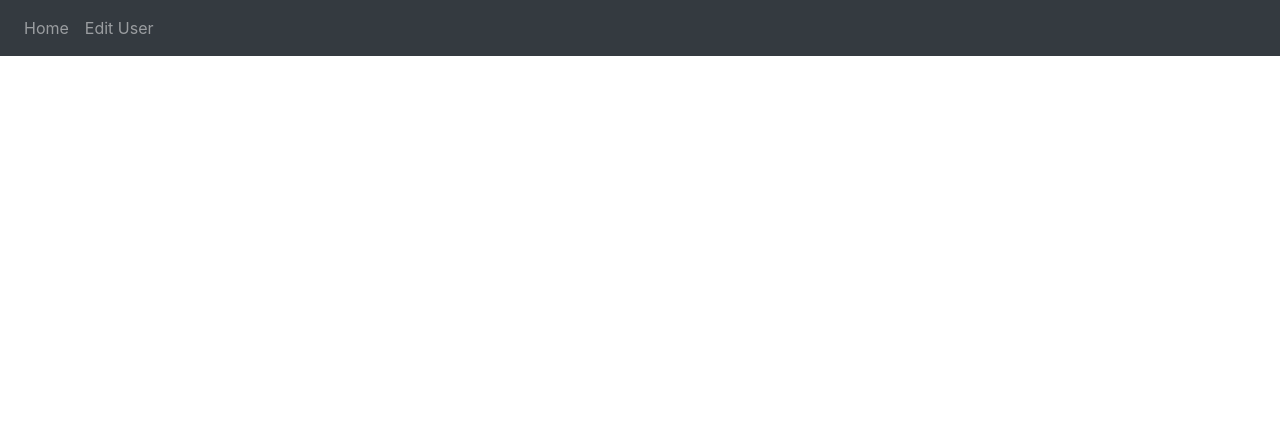
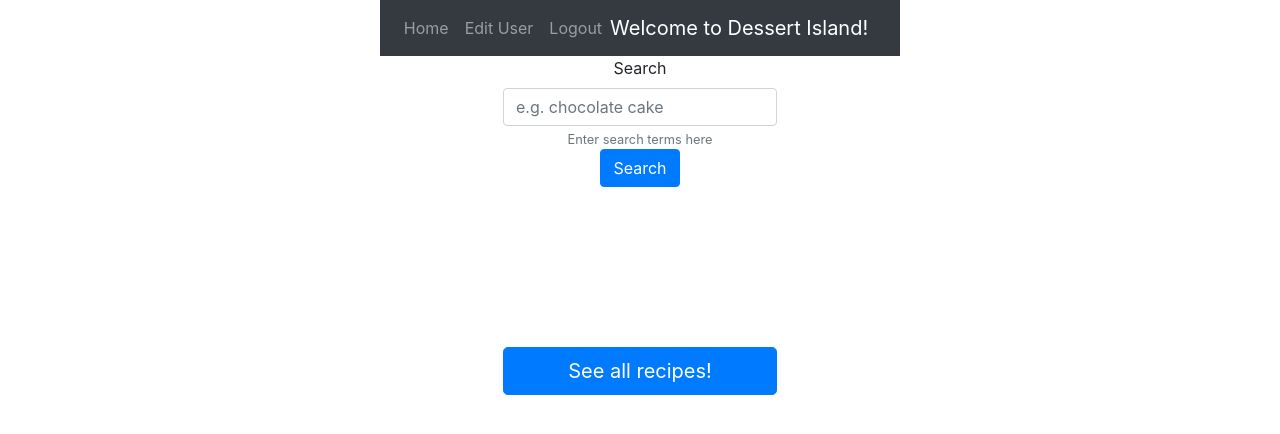
Before and after one commit to kgrowkgrow/frontDessertIsland, a React (Create React App) app: page / in a window 1280 px wide. Shown: the top 434 px of the page. Built offline with nearby package versions, Linux system fonts and the light colour scheme; sample sign-in values are in the browser's storage.

Commit message:
user CRUD done

```diff
--- a/package.json
+++ b/package.json
@@ -7,6 +7,7 @@
     "@testing-library/react": "^11.1.0",
     "@testing-library/user-event": "^12.1.10",
     "bootstrap": "^4.5.3",
+    "mdbreact": "^5.0.1",
     "react": "^17.0.1",
     "react-bootstrap": "^1.4.3",
     "react-dom": "^17.0.1",
--- a/src/Actions/user.js
+++ b/src/Actions/user.js
@@ -18,3 +18,16 @@ export const editUser = (user = {}) => {
         user
     }
 }
+
+export const logoutUser = () => {
+    return {
+        type: 'LOGOUT_USER'
+    }
+}
+
+export const deleteUser = (user = {}) => {
+    return {
+        type: 'DELETE_USER',
+        user
+    }
+}
--- a/src/App.css
+++ b/src/App.css
@@ -37,8 +37,8 @@
   }
 }
 
-#navBar {
+/* #navBar {
 position:absolute;
 left:0;
 right:0;
-}
+} */
--- a/src/App.js
+++ b/src/App.js
@@ -4,13 +4,13 @@ import { BrowserRouter as Router, Route, Redirect } from 'react-router-dom';
 import Container from 'react-bootstrap/Container';
 import Main from './Containers/Main';
 import EditUser from './Components/EditUser';
-
-
+import SiteNavbar from './Components/SiteNavbar';
 function App() {
 
   return (
     <Router>
       <Container className="App d-flex flex-column align-items-center">
+        <SiteNavbar/>
         {localStorage.token ? null : <Redirect to='/login'/> }
         <Route exact path='/login' component={LoginPage}/>
         <Route exact path='/' component={Main}/>
--- a/src/Components/EditUser.js
+++ b/src/Components/EditUser.js
@@ -3,9 +3,9 @@ import Form from 'react-bootstrap/Form';
 import Button from 'react-bootstrap/Button';
 import {connect} from 'react-redux'
 import {editUser} from '../Actions/user'
+import {logoutUser} from '../Actions/user';
 
 const EditUser = (props) => {
-    // set user state to what's what
 
     const [username, setUsername] = useState("")
     const [password, setPassword] = useState("")
@@ -57,10 +57,30 @@ const EditUser = (props) => {
         })
         .then(resp => resp.json())
         .then(data => {
-            // debugger
-            // let editFunction = props.editUser
             props.editUser(data.user)
+            props.history.push('/')
+
         })
+      }
+
+      const handleDelete = () => {
+        let result = window.confirm('Are you sure you want to delete your account?')
+
+        let token = localStorage.getItem('token')
+        if (result) {
+            fetch('http://localhost:3000/delete', {
+            method: 'DELETE',
+            headers: {'Content-Type': "application/json",
+            'Authorization' : `Bearer ${token}`}})
+            .then(resp => resp.json())
+            .then(data => {
+                console.log('inside handle delete:', data)
+                props.logoutUser()
+                localStorage.clear()
+                props.history.push('/login')
+            })
+
+        }
       }
 
     return (
@@ -89,6 +109,10 @@ const EditUser = (props) => {
                 <Button className='signup-button' variant="primary" type="submit">
                     Submit
                 </Button>
+
+                <Button className='delete-button' variant="danger" onClick={handleDelete}>
+                    Delete Account
+                </Button>
             </Form>
         </div>
     );
@@ -100,7 +124,8 @@ const EditUser = (props) => {
 
     const mapDispatchToProps = (dispatch) => {
         return {
-            editUser: editUser
+            editUser: (user) => dispatch(editUser(user)),
+            logoutUser: () => dispatch(logoutUser())
         }
     }
 
--- a/src/Components/Header.js
+++ /dev/null
@@ -1,32 +0,0 @@
-import React from 'react';
-import Navbar from 'react-bootstrap/Navbar'
-import Nav from 'react-bootstrap/Nav';
-import { useHistory } from "react-router-dom";
-
-const Header = () => {
-
-    const history = useHistory()
-
-    const goToHome = () => {
-        history.push("/")
-    }
-
-    const goToEdit = () => {
-        history.push("/edit")
-    }
-
-    return (
-        <div>
-            <div id='navBar'>
-                <Navbar bg="dark" variant="dark">
-                    <Nav className="navBar">
-                        <Nav.Link onClick={goToHome}>Home</Nav.Link>
-                        <Nav.Link onClick={goToEdit}>Edit User</Nav.Link>
-                    </Nav>
-                </Navbar>
-            </div>
-        </div>
-    );
-}
-
-export default Header;
--- /dev/null
+++ b/src/Components/SearchBar.js
@@ -0,0 +1,37 @@
+import React from 'react';
+import Form from 'react-bootstrap/Form';
+import Button from 'react-bootstrap/Button';
+
+
+const SearchBar = () => {
+    return (
+        <div>
+            <Form>
+                <Form.Group controlId="formBasicEmail">
+                    <Form.Label>Search</Form.Label>
+                    <Form.Control type="email" placeholder="e.g. chocolate cake" />
+                    <Form.Text className="text-muted">
+                    Enter search terms here
+                    </Form.Text>
+                    <Button variant="primary" type="submit">
+                        Search
+                    </Button>
+                </Form.Group>
+
+            </Form>
+
+            <br/>
+            <br/>
+            <br/>
+            <br/>
+            <br/>
+            <br/>
+
+            <Button variant="primary" size="lg" block>
+                See all recipes!
+            </Button>
+        </div>
+    );
+}
+
+export default SearchBar;
--- /dev/null
+++ b/src/Components/SiteNavbar.js
@@ -0,0 +1,54 @@
+import React from 'react';
+import Navbar from 'react-bootstrap/Navbar'
+import Nav from 'react-bootstrap/Nav';
+import { useHistory } from "react-router-dom";
+import {connect} from 'react-redux';
+import {logoutUser} from '../Actions/user';
+
+const SiteNavbar = (props) => {
+
+    const history = useHistory()
+
+    const goToHome = () => {
+        if (localStorage.token ) {
+            history.push("/")
+        }
+    }
+
+    const goToEdit = () => {
+        if (localStorage.token ){
+            history.push("/edit")
+        }
+    }
+
+    const handleLogout = () => {
+        if (localStorage.token) {
+            localStorage.clear()
+            props.logoutUser()
+            history.push('/login')
+        }
+    }
+
+    return (
+        <div>
+            <div id='navBar'>
+                 <Navbar bg="dark" variant="dark">
+                    <Nav className="navBar">
+                        <Nav.Link onClick={goToHome}>Home</Nav.Link>
+                        <Nav.Link onClick={goToEdit}>Edit User</Nav.Link>
+                        <Nav.Link onClick={handleLogout}>Logout</Nav.Link>
+                    </Nav>
+                    <Navbar.Brand>Welcome to Dessert Island!</Navbar.Brand>
+                </Navbar>
+            </div>
+        </div>
+    );
+
+}
+const mapDispatchToProps = (dispatch) => {
+    return {
+        logoutUser: () => dispatch(logoutUser())
+    }
+}
+
+export default connect(null, mapDispatchToProps) (SiteNavbar);
--- a/src/Containers/LoginPage.js
+++ b/src/Containers/LoginPage.js
@@ -41,14 +41,12 @@ class LoginPage extends Component {
             localStorage.setItem('token', data.token)
 
             if (localStorage.getItem('token') !== "undefined") {
+              this.setState({user: data.user})
                 this.props.history.push('/')
             } else {
                 alert(data.error)
                 this.props.history.push('/login')
             }
-
-            //   this.setState({user: data.user}, () => {
-            // this.props.history.push('/')
           })
         }
 
--- a/src/Containers/Main.js
+++ b/src/Containers/Main.js
@@ -1,7 +1,7 @@
 import React, { Component } from 'react';
-import LoginPage from './LoginPage';
-import Header from '../Components/Header';
 import Container from 'react-bootstrap/Container';
+import {connect} from 'react-redux'
+import SearchBar from '../Components/SearchBar';
 
 
 class Main extends Component {
@@ -10,12 +10,17 @@ class Main extends Component {
         return (
             <div>
                 <Container>
-                    <Header/>
-                    Main
+                     {/* <FeaturedRecipe/> stretchy goal */}
+                     <SearchBar/>
                 </Container>
             </div>
         );
     }
 }
 
-export default Main;
+function mapStateToProps(state) {
+    const {user} = state
+    return {user: user}
+}
+
+export default connect(mapStateToProps) (Main);
--- a/src/Reducers/userReducer.js
+++ b/src/Reducers/userReducer.js
@@ -21,6 +21,13 @@ const userReducer = (state = initialState, action) => {
             carb_ratio: action.user.carb_ratio
         }}
 
+        case 'LOGOUT_USER':
+            return {...state, user: {
+                name: "",
+                diabetic: null,
+                carb_ratio: null
+            }}
+
         default:
         return state
     }
```
Also changed, not shown: src/Reducers/index.js (line endings or trailing spaces), 1 other file (tests, documents, lock files or other folders).
